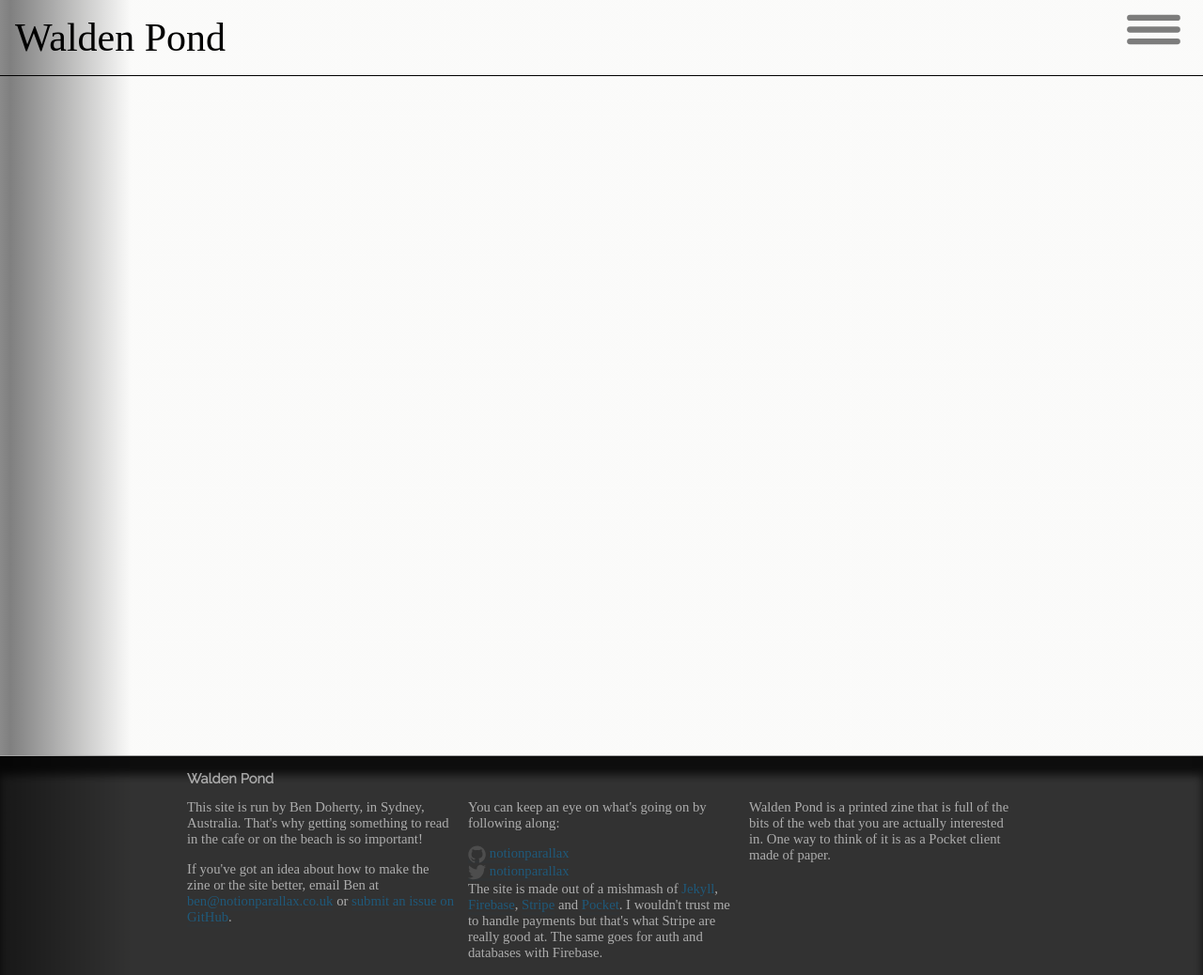
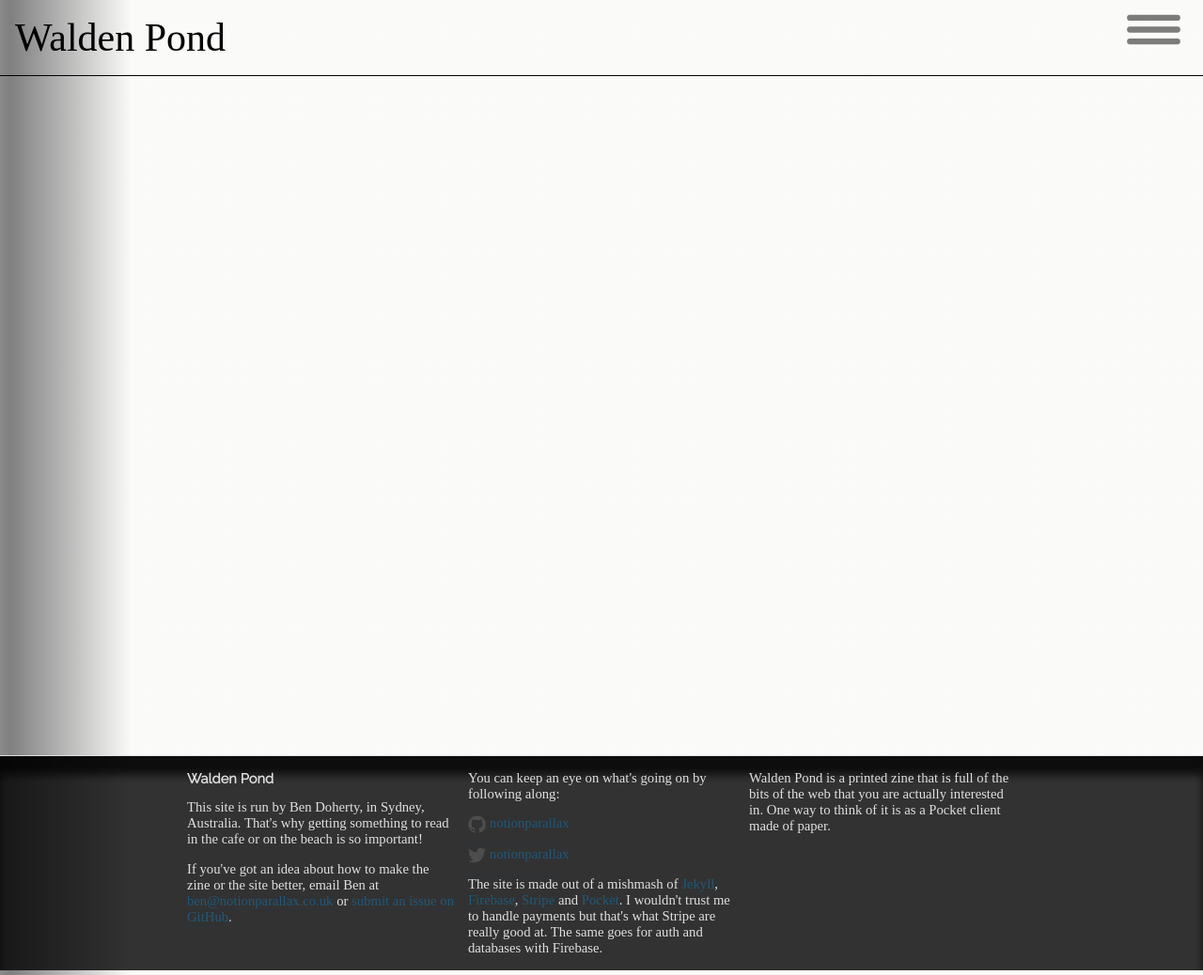
Before and after one commit to notionparallax/wp2frontEnd, a Jekyll site: the page built from success.md, in a window 1280 px wide. Shown: the whole page at 94% size. Built offline with Jekyll 4.4.1, drawn with Linux system fonts in a browser that asks for light colours; some web fonts are replaced.

Commit message:
contrast for lighthouse

```diff
--- a/_sass/style.scss
+++ b/_sass/style.scss
@@ -97,7 +97,7 @@
   transition: all 0.2s;
 }
 a:visited {
-  color: #2f85b6;
+  color: hsla(202, 80%, 39%, 1);
 }
 a:hover {
   cursor: pointer;
@@ -565,11 +565,13 @@
   background-color: hsla(0, 0%, 0%, 0.8);
   border-top: 1px solid;
   box-shadow: inset 0px 20px 10px 0px rgba(0, 0, 0, 0.75);
-  color: hsla(0, 0%, 100%, 0.6);
+  color: hsla(0, 0%, 100%, 0.85);
   column-rule: 1px solid hsla(0, 0%, 100%, 0.6);
   font-size: 70%;
   margin-top: 10em;
   padding: 1em;
+  a:visited {
+    color: hsla(200, 50%, 73%, 1);
   }
   .footer-content {
     column-width: 17em;
@@ -584,6 +586,15 @@
   }
   .social-media-list {
     list-style-type: none;
+  }
+  ul li a {
+    height: 2em;
+    display: inline-block;
+  }
+}
+/* Firebase login */
+.firebaseui-tos.firebaseui-tospp-full-message {
+  color: hsla(0, 0%, 35%, 1);
 }
 
 /* article preview page */
```
Lines whose indentation alone changed are shown as unchanged.
